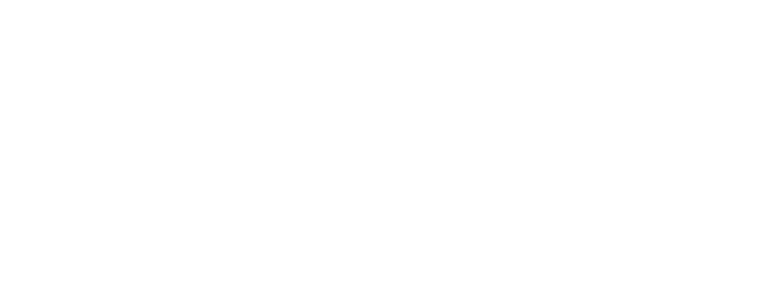
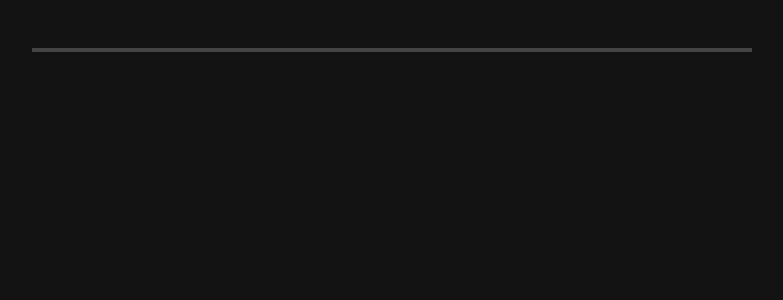
Before and after one commit to Taofeeq-akin/React-Guard, a React (Create React App) app: page / in a window 1280 px wide. Shown: the top 300 px of the page, without its empty margins (248-1031 px from the left). Built offline with nearby package versions, Linux system fonts and the light colour scheme.

Commit message:
Style App css file

```diff
--- a/src/App.js
+++ b/src/App.js
@@ -1,10 +1,11 @@
-import React from 'react';
+import React from "react";
 
+import styles from "./App.module.css";
 
 function App() {
   return (
     <div>
-
+      <div className={styles.user_details}></div>
     </div>
   );
 }
--- /dev/null
+++ b/src/App.module.css
@@ -0,0 +1,7 @@
+.user_details {
+  margin: 3rem auto;
+  max-width: 60%;
+  width: 45rem;
+  background-color: #fff;
+  border: 2px solid #444;
+}
--- a/src/index.css
+++ b/src/index.css
@@ -8,4 +8,5 @@
 
 body {
   margin: 0;
+  background-color: rgb(19, 19, 19);
 }
```
